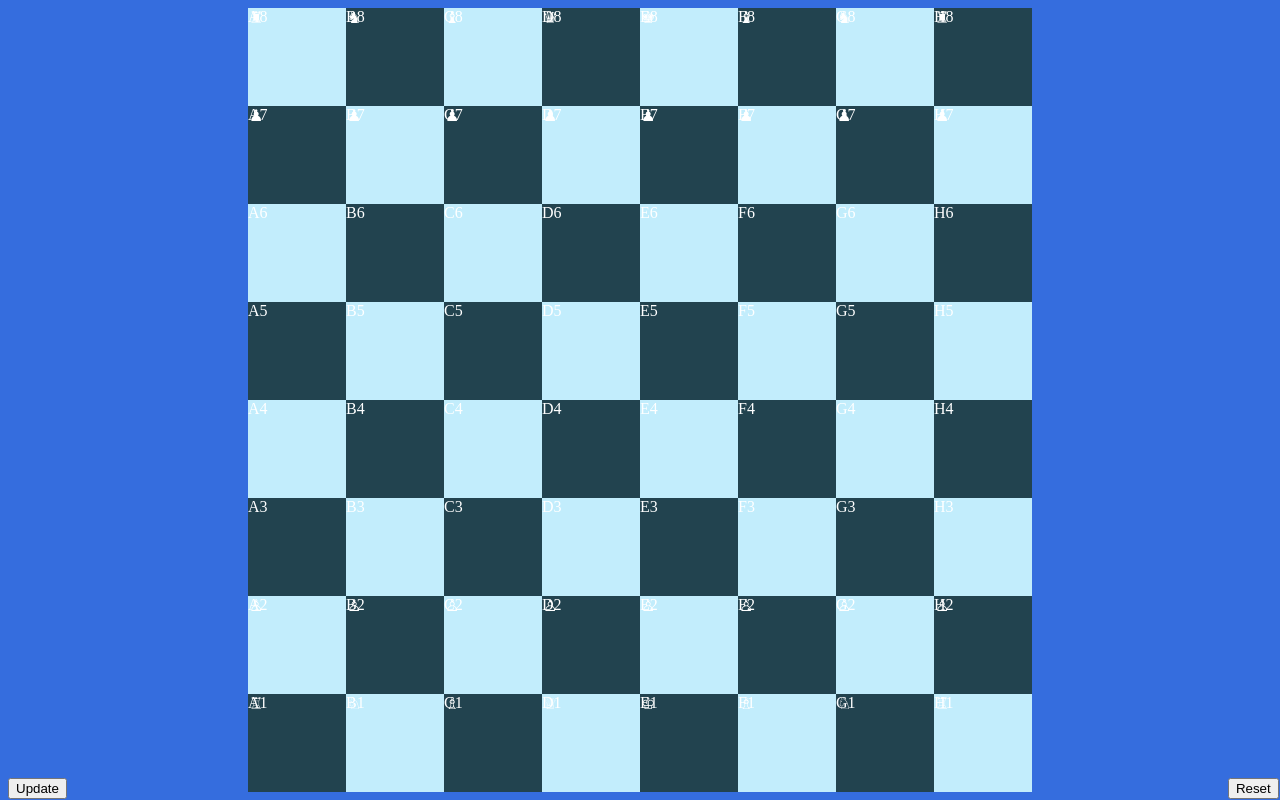
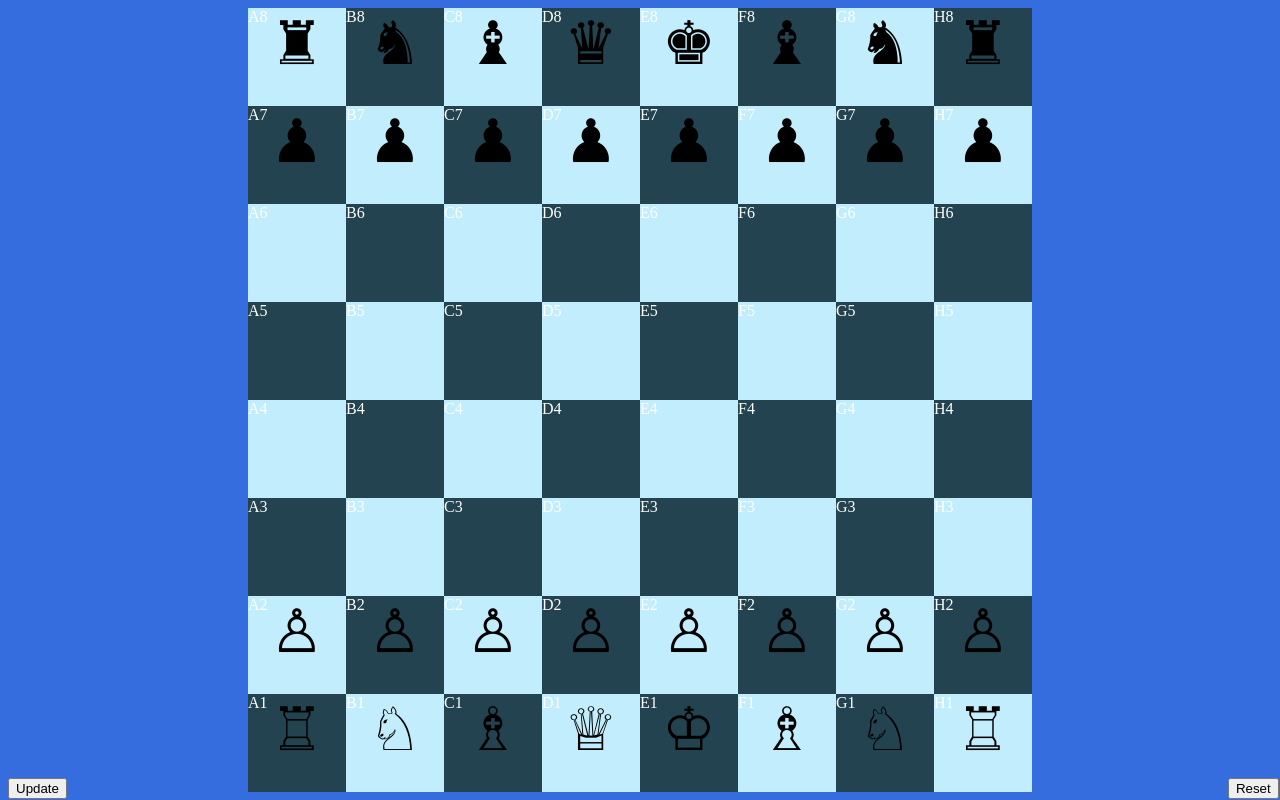
Before and after one commit to PazziV/ZACH-Webinterface, a plain HTML site: page index.html in a window 1280 px wide. Drawn offline with Linux system fonts and the light colour scheme.

Commit message:
now works with unicode chesspieces

```diff
--- a/chess.css
+++ b/chess.css
@@ -12,6 +12,7 @@ body{
 }
 
 .black{
+    position: relative;
     background: #22434f;
     width: 12.5%;
     height: 12.5%;
@@ -20,6 +21,7 @@ body{
 }
 
 .white{
+    position:relative;
     background: #c2edfc;
     width: 12.5%;
     height: 12.5%;
@@ -34,16 +36,17 @@ body{
 }
 
 #update{
-	position: fixed;
-	bottom: 0.1vh;
+    position: fixed;
+    bottom: 0.1vh;
 }
 
 .chesspiece{
     height: 100%;
     width: 100%;
-    vertical-align: center;
-    padding: 1%;
-    display:initial;
+    display: flex;
+    font-size: 60px;
+    color: black;
+    justify-content: center;
 }
 
 .fieldtext{
```
